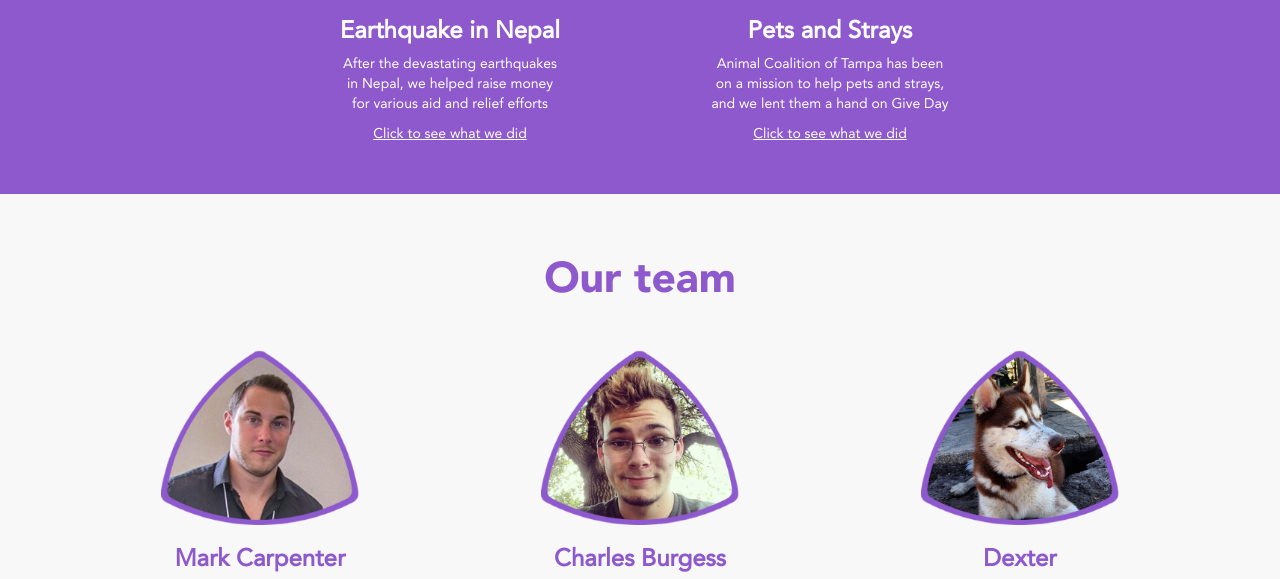
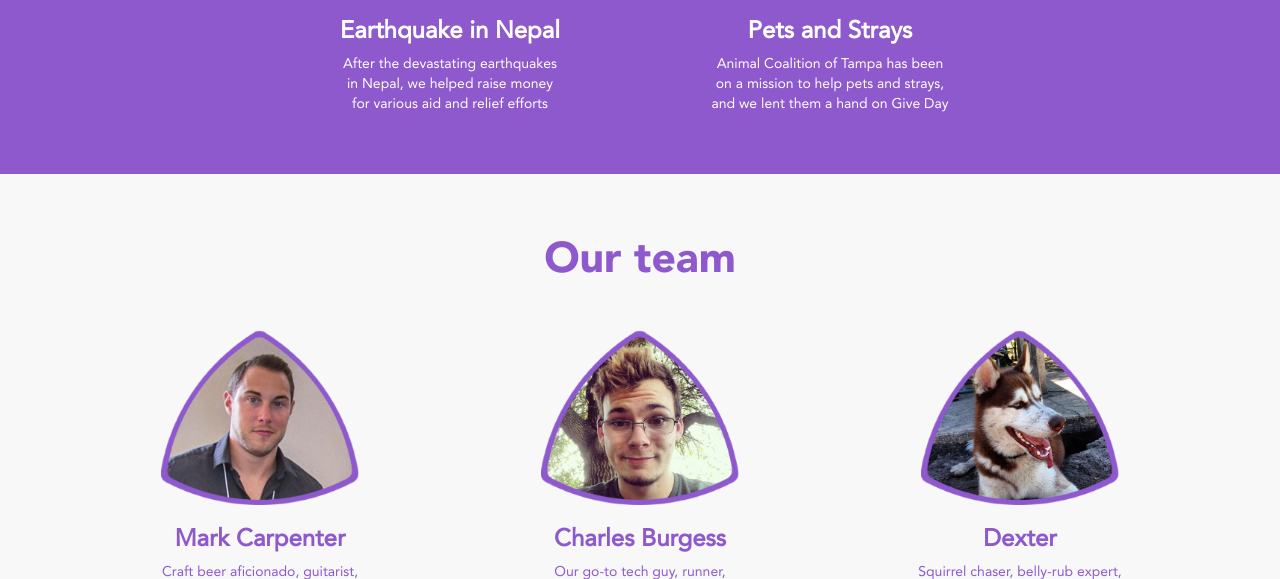
Before and after one commit to sparkthecause/www, a plain HTML site: page index.html in a window 1280 px wide. Shown: the part 1729-2308 px from the top of the page. Drawn offline with nearby package versions, Linux system fonts and the light colour scheme; a script that the page names is missing.

Commit message:
remove links for now

```diff
--- a/index.html
+++ b/index.html
@@ -208,7 +208,7 @@
                             in Nepal, we helped raise money<br>
                             for various aid and relief efforts</p>
 
-                        <a href="http://www.oxfamamerica.org/take-action/save-lives/nepal-earthquake/">Click to see what we did</a>
+                        <!-- <a href="http://www.oxfamamerica.org/take-action/save-lives/nepal-earthquake/">Click to see what we did</a> -->
                     </div>
 
                     <div class="recent-cause col-sm-6 col-md-4">
@@ -220,7 +220,7 @@
                             on a mission to help pets and strays,<br>
                             and we lent them a hand on Give Day</p>
 
-                        <a href="http://actampa.org">Click to see what we did</a>
+                        <!-- <a href="http://actampa.org">Click to see what we did</a> -->
                     </div>
                 </div>
             </div>
```
